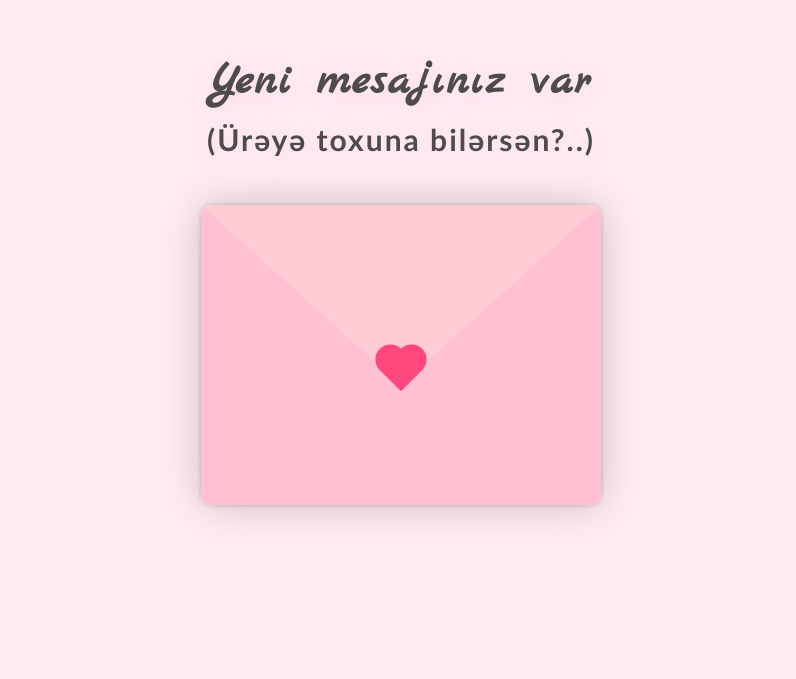
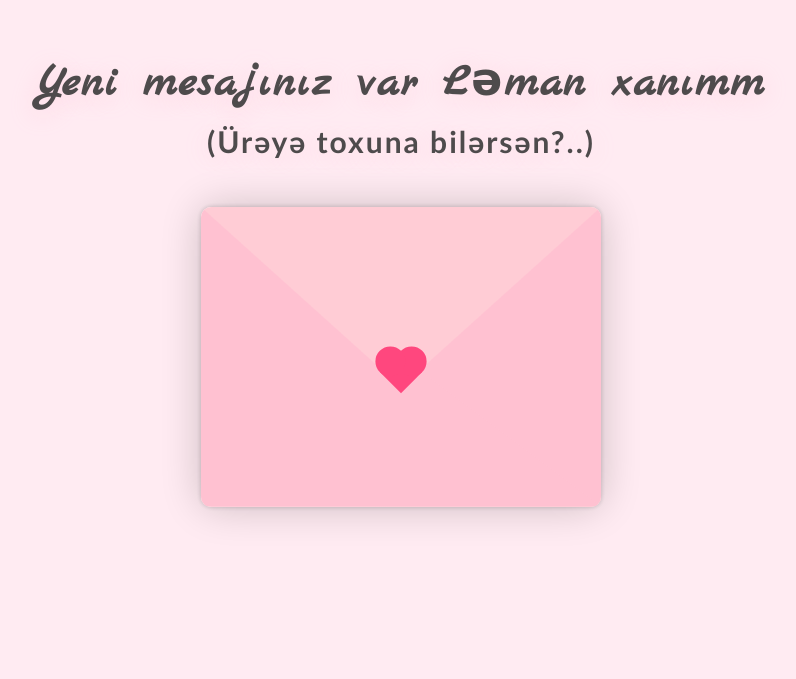
Before and after one commit to buriksin/love-envelope-v2, a plain HTML site: page index.html in a window 1280 px wide. Shown: the part 121-800 px from the top of the page, without its empty margins (239-1035 px from the left). Drawn offline with Linux system fonts and the light colour scheme.

Commit message:
Add files via upload

```diff
--- a/index.html
+++ b/index.html
@@ -12,7 +12,7 @@
 </head>
 <body>
     <h1 class="blinking-title">
-        Yeni mesajınız var<br />
+        Yeni mesajınız var Ləman xanımm<br />
         <span style="font-size:30px; font-family:'Trebuchet MS', Arial, sans-serif;">
             (Ürəyə toxuna bilərsən?..)
         </span>
@@ -25,9 +25,9 @@
                     <div class="content">
                         <strong>Şeyy</strong>
                         <p>
-                            "Bu nə gözəllikdir belə. Gözəlliyindən həyatım rənglənir, günüm işıqlanır.
+                            "Sənin yanımda olmadığını hər gün zaman üzümə vurduqca daima səninlə olan şəkillərimizə, mənə atdığın şəkillərə baxaraq təsəlli tapmışam. Neçə aydır ki, səninlə belə sadəcə danışmaq üçün yol axtarırdım, ancaq heç nə ağlıma gəlmirdi elə. Ən məntiqli hərəkət də bugünü gözləmək idi...
                             Varlığında dünyam daha fərqli, daha xoş olur. Mənim üçün səninlə hər an, hər saniyə çox dəyərlidir.
-                            Gülüşün, baxışların ürəyimi isidir. Səni tanıdıqca hər şey daha gözəl olur. Yaxşı ki, varımsan. <strong>Səncə bizdən olar?"</strong>
+                            Gülüşün, baxışların ürəyimi isidir. Səni tanıdıqca hər şey daha gözəl olur. Yaxşı ki, varımsan. <strong>Hərşeyə rəğmən bizdən yenidən olar? Bu dəfə hərşey fərqli olacaq, söz verirəm."</strong>
                         </p>
                         <div class="yes-no-animation-wrap">
                             <div class="yes-no-container" id="buttons">
```
